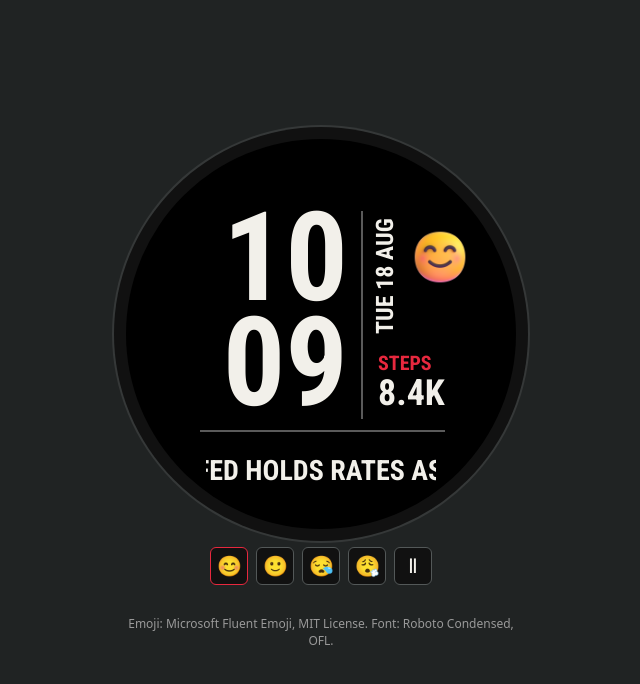
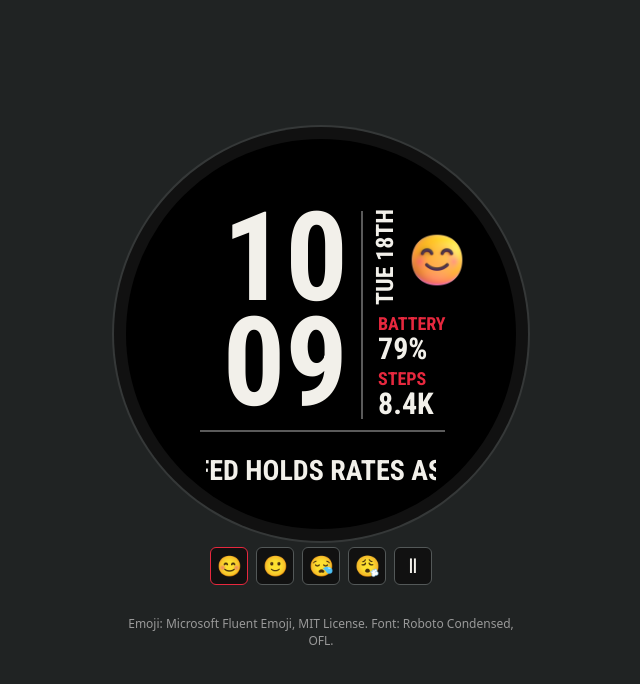
Before and after one commit to sunmer/fr170-ticker-sim, a plain HTML site: page index.html in a window 1280 px wide. Shown: the whole page, without its empty margins (319-959 px from the left). Drawn offline with Linux system fonts and the light colour scheme.

Commit message:
Use ordinal date and add battery

```diff
--- a/index.html
+++ b/index.html
@@ -15,10 +15,12 @@ body{margin:0;min-height:100vh;display:grid;place-items:center;background:#20232
 .hour{top:57px}.minute{top:162px}.minute.accent{color:#e7283e}
 .vrule{left:235px;top:72px;width:2px;height:208px;background:#5a5a5a}
 .hrule{left:74px;top:291px;width:245px;height:2px;background:#5a5a5a}
-.date{left:245px;top:72px;width:28px;height:130px;writing-mode:vertical-rl;transform:rotate(180deg);font-size:24px;font-weight:700;line-height:28px;text-align:center}
-.avatar{left:285px;top:89px;width:58px;height:58px;object-fit:contain}
-.steps-label{left:252px;top:212px;color:#e7283e;font-size:20px;font-weight:700}
-.steps{left:252px;top:236px;font-size:36px;line-height:1;font-weight:700}
+.date{left:245px;top:80px;width:28px;height:86px;writing-mode:vertical-rl;transform:rotate(180deg);white-space:nowrap;font-size:24px;font-weight:700;line-height:28px;text-align:center}
+.avatar{left:282px;top:92px;width:58px;height:58px;object-fit:contain}
+.battery-label{left:252px;top:174px;color:#e7283e;font-size:18px;font-weight:700}
+.battery{left:252px;top:195px;font-size:30px;line-height:1;font-weight:700}
+.steps-label{left:252px;top:229px;color:#e7283e;font-size:18px;font-weight:700}
+.steps{left:252px;top:250px;font-size:30px;line-height:1;font-weight:700}
 .newsbox{left:80px;top:313px;width:230px;height:38px;overflow:hidden}
 .headline{position:absolute;left:0;top:0;white-space:nowrap;font-size:28px;line-height:38px;font-weight:700;will-change:transform}
 .controls{display:flex;gap:8px}
@@ -31,9 +33,9 @@ button[aria-pressed=true]{border-color:#e7283e}
   <section class="watch" aria-label="Forerunner 170 390 by 390 watch face">
     <div class="hour">10</div><div class="minute">09</div>
     <div class="vrule"></div><div class="hrule"></div>
-    <div class="date">TUE 18 AUG</div>
+    <div class="date">TUE 18TH</div>
     <img id="avatar" class="avatar" src="assets/happy.png" alt="Energized avatar">
-    <div class="steps-label">STEPS</div><div class="steps">8.4K</div>
+    <div class="battery-label">BATTERY</div><div class="battery">79%</div><div class="steps-label">STEPS</div><div class="steps">8.4K</div>
     <div class="newsbox"><div id="headline" class="headline"></div></div>
   </section>
   <div class="controls" aria-label="Avatar state">
```
